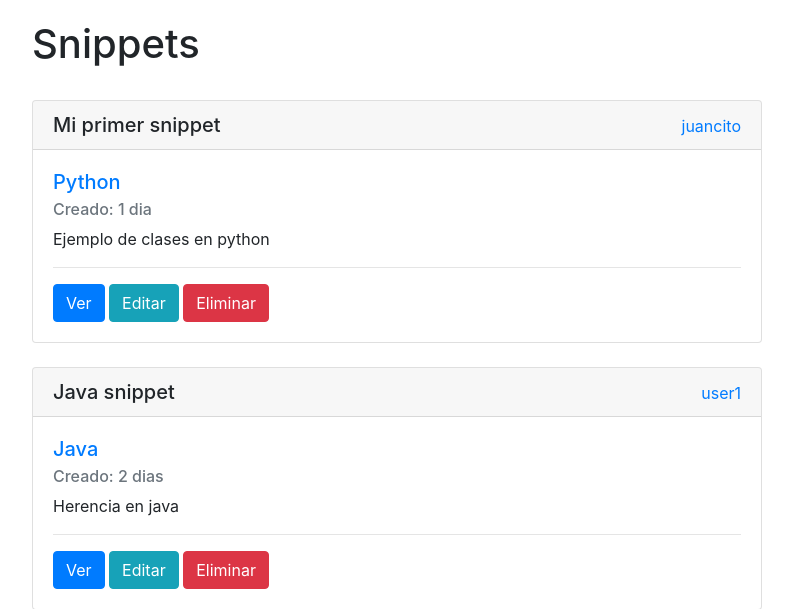
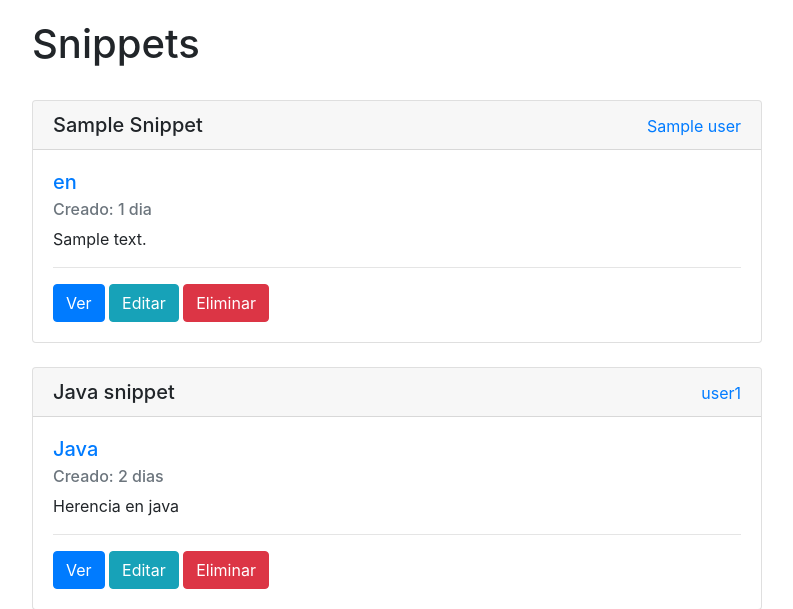
Before and after one commit to gurupratap-matharu/django_snippets, a Django app: template snippets/templates/index.html in a window 1280 px wide. Shown: the part 56-665 px from the top of the page, without its empty margins (243-1036 px from the left). Run offline with Django 3.2, Linux system fonts and the light colour scheme; the template is opened without the code that fills it: most values are stand-ins (such as "Sample title", 1, 10 or a date in 2020); some libraries are stand-ins or nearby versions.

Commit message:
added for loop in template tag to iterate through snippet list

```diff
--- a/snippets/templates/index.html
+++ b/snippets/templates/index.html
@@ -4,13 +4,18 @@
     <div class="col-md-8">
         <h1>Snippets</h1>
         <br>
+
+        {% for snippet in snippet_list %}
         <!-- SNIPPET -->
         <div class="card">
-            <h5 class="card-header">Mi primer snippet <a href="{% url 'user_snippets' %}"  class="float-right"><small>juancito</small></a></h5>
+            <h5 class="card-header">{{ snippet.name|title }}<a href="{% url 'user_snippets' %}"
+                    class="float-right"><small>{{ snippet.user }}</small></a></h5>
             <div class="card-body">
-                <a href="{% url 'language' %}"><h5 class="card-title">Python</h5></a>
+                <a href="{% url 'language' %}">
+                    <h5 class="card-title">{{ snippet.language }}</h5>
+                </a>
                 <h6 class="card-subtitle mb-2 text-muted">Creado: 1 dia</h6>
-                <p class="card-text">Ejemplo de clases en python</p>
+                <p class="card-text">{{ snippet.description }}</p>
                 <hr>
                 <a href="{% url 'snippet' %}" class="btn btn-primary">Ver</a>
                 <a href="{% url 'snippet_edit' %}" class="btn btn-info">Editar</a>
@@ -19,13 +24,17 @@
         </div>
         <br>
         <!-- FIN SNIPPET -->
+        {% endfor %}
 
 
         <!-- SNIPPET -->
         <div class="card">
-            <h5 class="card-header">Java snippet <a href="{% url 'user_snippets' %}"  class="float-right"><small>user1</small></a></h5>
+            <h5 class="card-header">Java snippet <a href="{% url 'user_snippets' %}"
+                    class="float-right"><small>user1</small></a></h5>
             <div class="card-body">
-                <a href="{% url 'language' %}"><h5 class="card-title">Java</h5></a>
+                <a href="{% url 'language' %}">
+                    <h5 class="card-title">Java</h5>
+                </a>
                 <h6 class="card-subtitle mb-2 text-muted">Creado: 2 dias</h6>
                 <p class="card-text">Herencia en java</p>
                 <hr>
@@ -39,9 +48,12 @@
 
         <!-- SNIPPET -->
         <div class="card">
-            <h5 class="card-header">asdedfews <a href="{% url 'user_snippets' %}"  class="float-right"><small>user1</small></a></h5>
+            <h5 class="card-header">asdedfews <a href="{% url 'user_snippets' %}"
+                    class="float-right"><small>user1</small></a></h5>
             <div class="card-body">
-                <a href="{% url 'language' %}"><h5 class="card-title">Javascript</h5></a>
+                <a href="{% url 'language' %}">
+                    <h5 class="card-title">Javascript</h5>
+                </a>
                 <h6 class="card-subtitle mb-2 text-muted">Creado: 2 dias</h6>
                 <p class="card-text"></p>
                 <hr>
@@ -52,6 +64,6 @@
         </div>
         <br>
         <!-- FIN SNIPPET -->
-  </div>
+    </div>
 </div>
 {% endblock %}
```
